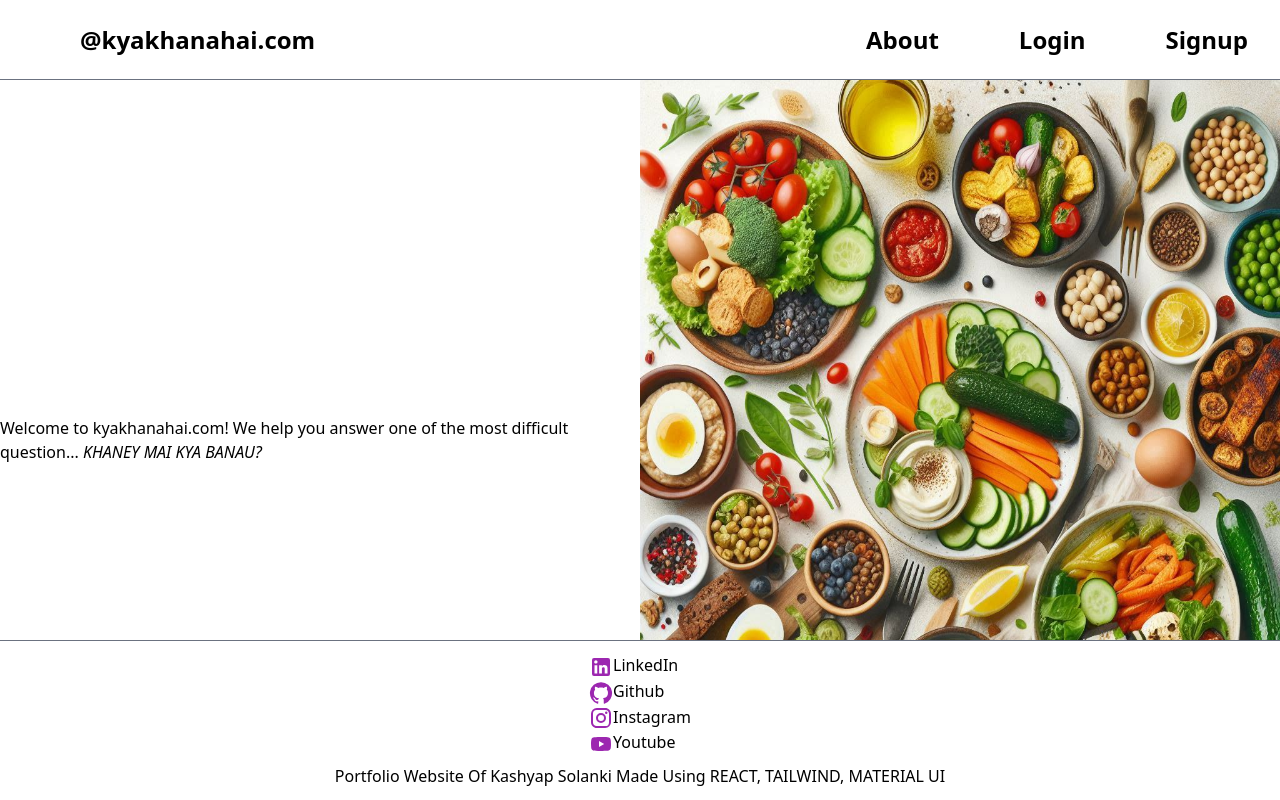
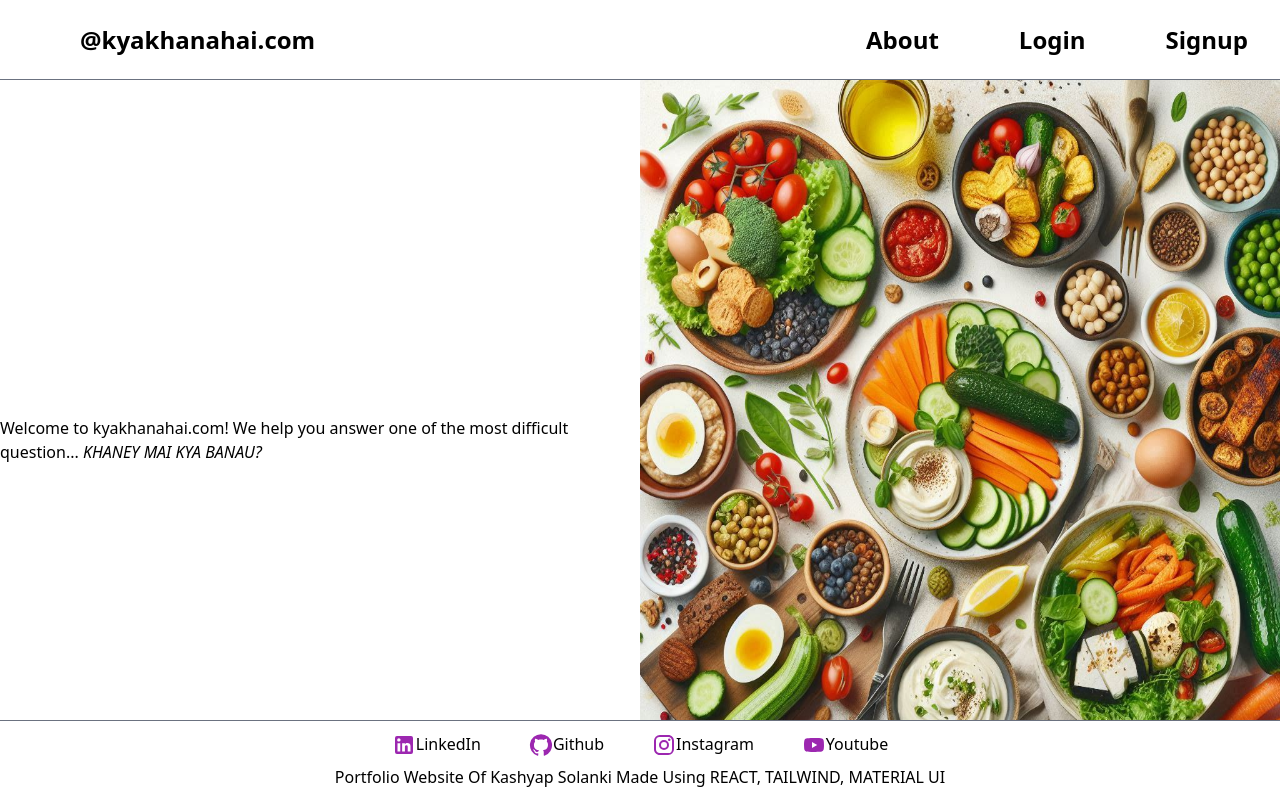
Before and after one commit to Kashyap2210/kyakhanahai, a React (Vite) app in the folder kyakhanahai/: page / in a window 1280 px wide. Shown: the top 800 px of the page. Built offline with nearby package versions, Linux system fonts and the light colour scheme; no server answers.

Commit message:
Changes done to footer dimensions

```diff
--- a/kyakhanahai/src/Footer.jsx
+++ b/kyakhanahai/src/Footer.jsx
@@ -7,9 +7,9 @@ import InstagramIcon from "@mui/icons-material/Instagram";
 
 export default function Footer() {
   return (
-    <div className="border-t border-gray-500 h-40 bg-white text-white flex flex-col justify-center items-center transition-all duration-150 w-full fixed bottom-0 opacity-100  ">
-      <ul>
-        <li>
+    <div className="border-t border-gray-500 h-20 bg-white text-white flex flex-col justify-center items-center transition-all duration-150 w-full fixed bottom-0 opacity-100  ">
+      <div className="flex gap-12">
+        <div>
           <a
             href="https://www.linkedin.com/in/kashyapsolanki2210/"
             target="_blank"
@@ -19,8 +19,8 @@ export default function Footer() {
             <LinkedInIcon className={"text-black"} color="secondary" />
             LinkedIn
           </a>
-        </li>
-        <li>
+        </div>
+        <div>
           <a
             href="https://github.com/Kashyap2210?tab=repositories"
             target="_blank"
@@ -30,8 +30,8 @@ export default function Footer() {
             <GitHubIcon className={"text-black "} color="secondary" />
             Github
           </a>
-        </li>
-        <li>
+        </div>
+        <div>
           <a
             href="https://www.instagram.com/kash_codes_/?igsh=MTI4ZXY2OGFwOWFhNw%3D%3D"
             target="_blank"
@@ -41,8 +41,8 @@ export default function Footer() {
             <InstagramIcon className={"text-black "} color="secondary" />
             Instagram
           </a>
-        </li>
-        <li>
+        </div>
+        <div>
           <a
             href="https://www.youtube.com/channel/UCC7_EltJMddOsGmANSxShCw"
             target="_blank"
@@ -52,8 +52,8 @@ export default function Footer() {
             <YouTubeIcon className={"text-black "} color="secondary" />
             Youtube
           </a>
-        </li>
-      </ul>
+        </div>
+      </div>
 
       <div className={"mt-2 text-black"}>
         Portfolio Website Of Kashyap Solanki Made Using REACT, TAILWIND,
```
